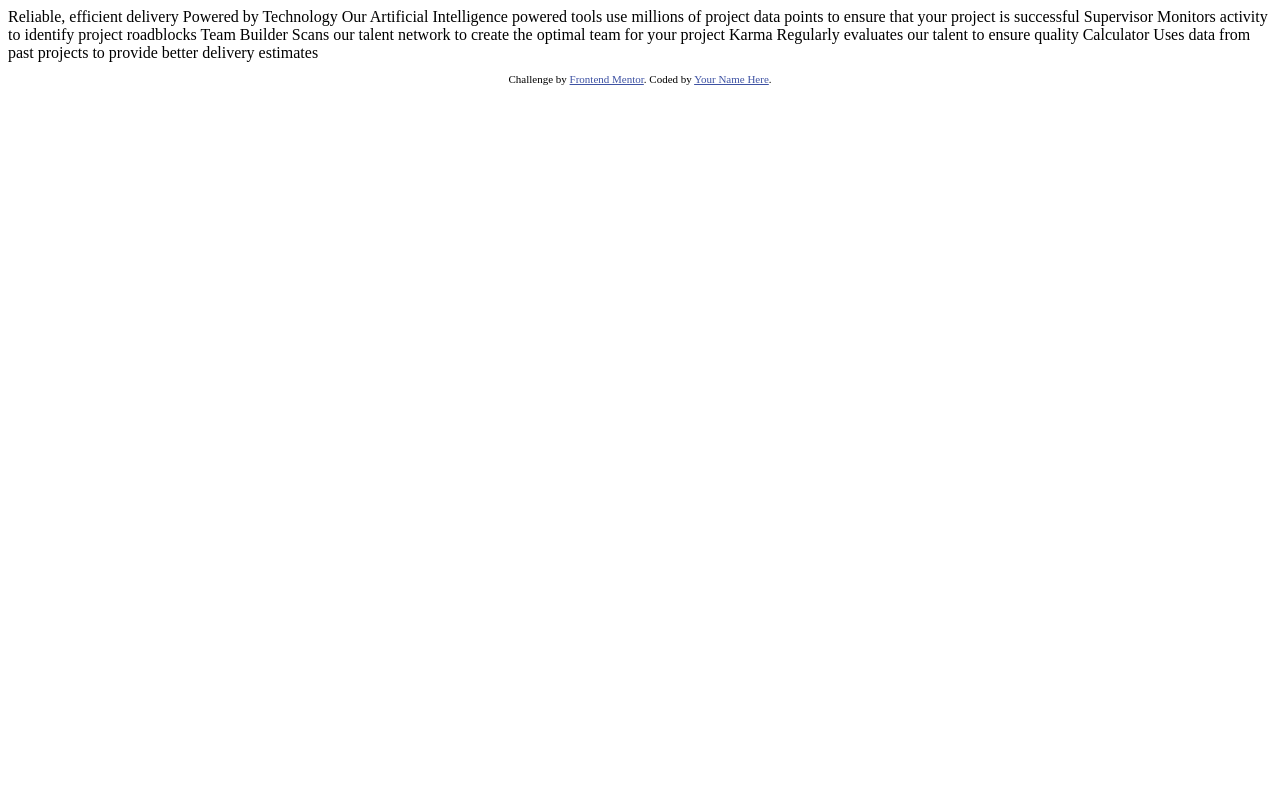
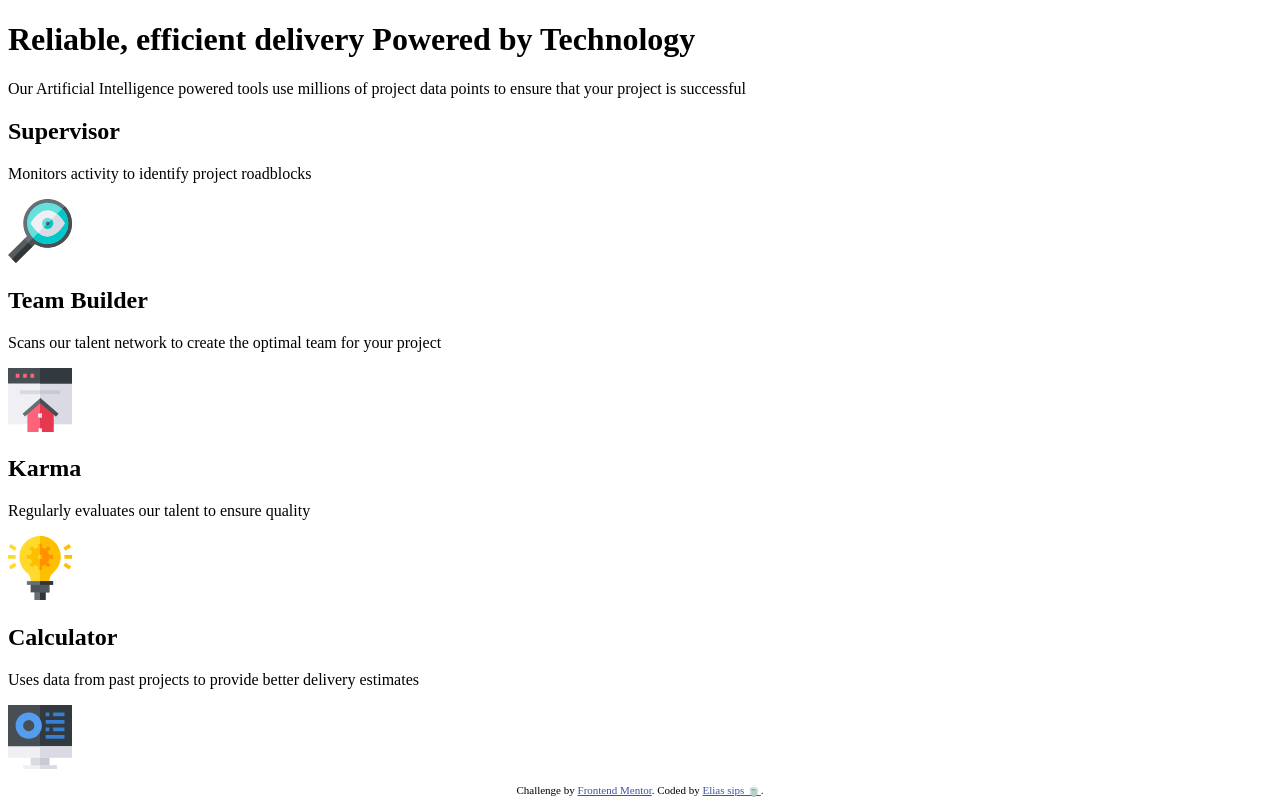
Before and after one commit to wassimboualam/Four-card-feature-section, a plain HTML site: page index.html in a window 1280 px wide. Drawn offline with Linux system fonts and the light colour scheme.

Commit message:
HTML structuring

```diff
--- a/index.html
+++ b/index.html
@@ -15,30 +15,49 @@
   </style>
 </head>
 <body>
+  <main>
 
-  Reliable, efficient delivery
-  Powered by Technology
+    <h1>
+      <span>Reliable, efficient delivery</span>
+      Powered by Technology
+    </h1>
 
-  Our Artificial Intelligence powered tools use millions of project data points
-  to ensure that your project is successful
+    <p>
+      Our Artificial Intelligence powered tools use millions of project data points
+      to ensure that your project is successful
+    </p>
 
-  Supervisor
-  Monitors activity to identify project roadblocks
+    <div>
+      <section>
+        <h2>Supervisor</h2>
+        <p>Monitors activity to identify project roadblocks</p>
+        <img src="images/icon-supervisor.svg" alt="supervisor">
+      </section>
 
-  Team Builder
-  Scans our talent network to create the optimal team for your project
+      <section>
+        <h2>Team Builder</h2>
+        <p>Scans our talent network to create the optimal team for your project</p>
+        <img src="images/icon-team-builder.svg" alt="team-builder">
+      </section>
 
-  Karma
-  Regularly evaluates our talent to ensure quality
+      <section>
+        <h2>Karma</h2>
+        <p>Regularly evaluates our talent to ensure quality</p>
+        <img src="images/icon-karma.svg" alt="karma">
+      </section>
 
-  Calculator
-  Uses data from past projects to provide better delivery estimates
-
+      <section>
+        <h2>Calculator</h2>
+        <p>Uses data from past projects to provide better delivery estimates</p>
+        <img src="images/icon-calculator.svg" alt="calculator">
+      </section>
+    </div>
+  </main>
 
   <footer>
     <p class="attribution">
       Challenge by <a href="https://www.frontendmentor.io?ref=challenge" target="_blank">Frontend Mentor</a>.
-      Coded by <a href="#">Your Name Here</a>.
+      Coded by <a href="https://www.frontendmentor.io/profile/wassimboualam">Elias sips 🍵</a>.
     </p>
   </footer>
 </body>
```
